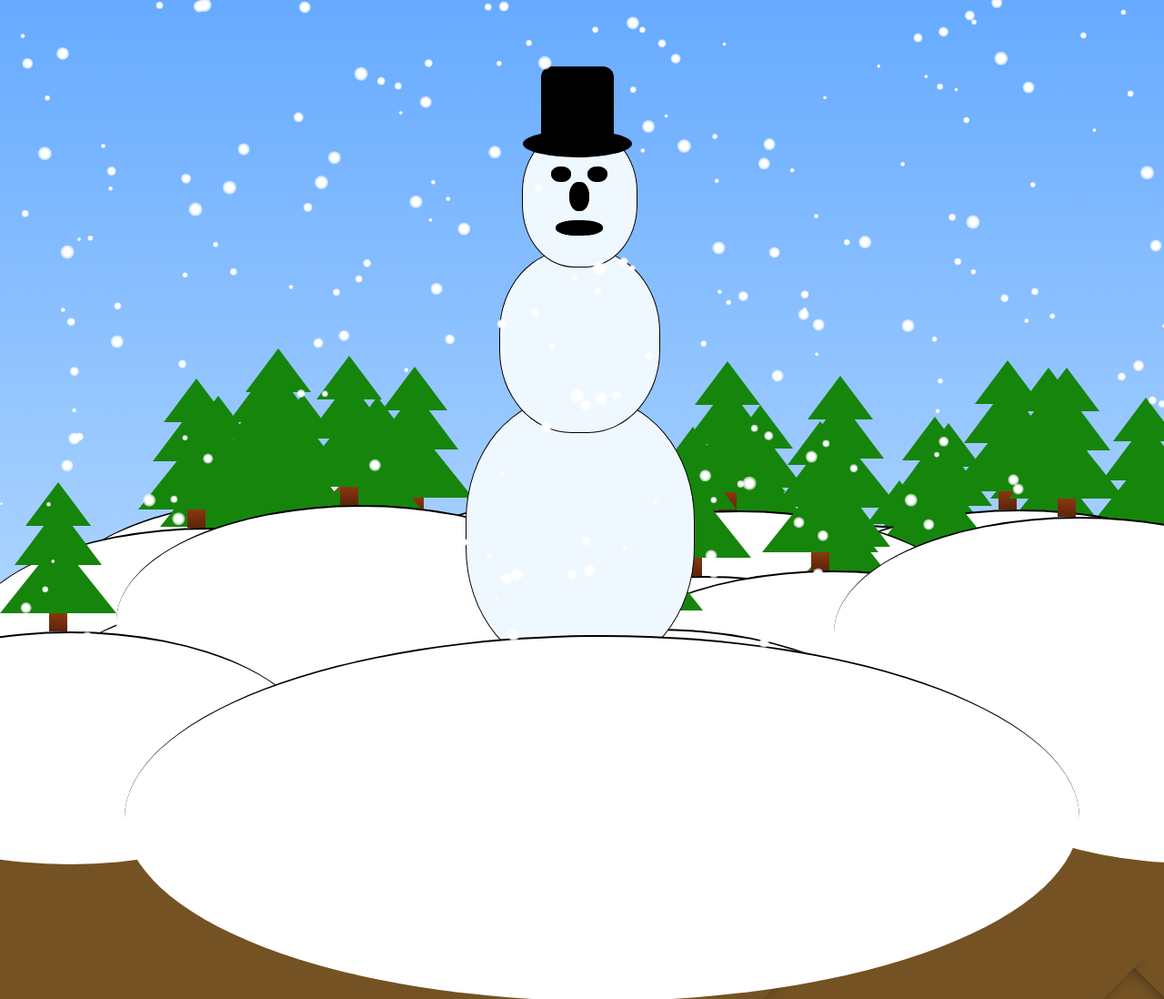
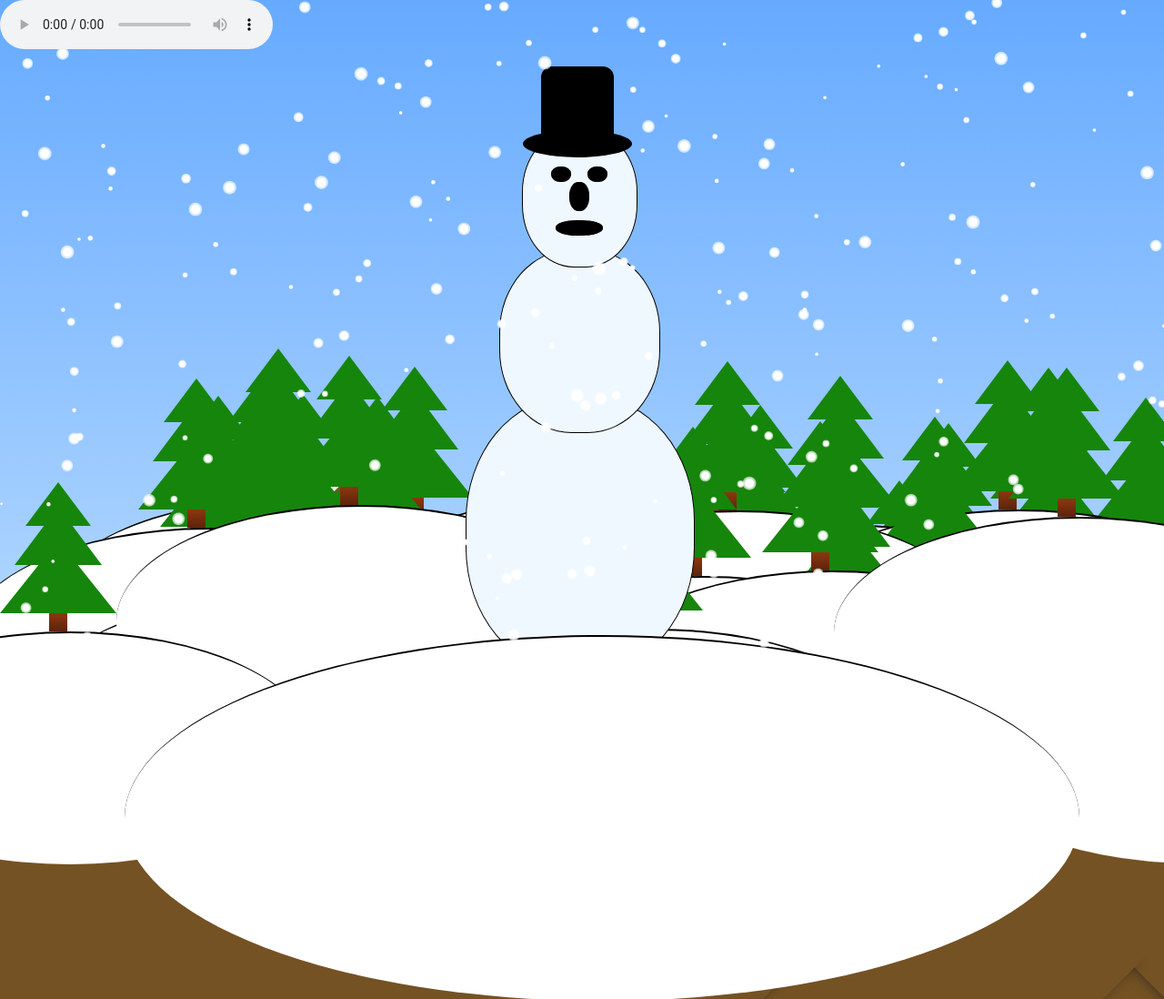
Before and after one commit to Web-240-responsive-design-ks/7xx, a plain HTML site: page index.html in a window 1280 px wide. Shown: the top 1098 px of the page at 91% size. Drawn offline with Linux system fonts and the light colour scheme.

Commit message:
added audio controls and fmaguy.ogg to the audio tag in index.html

```diff
--- a/index.html
+++ b/index.html
@@ -45,6 +45,7 @@
 
 <script src="assets/js/app.js"></script>
 <script src="assets/js/snow.js"></script>
-
+<audio controls>
+		<source src="assets/audio/famguy.ogg" type="audio/ogg">Your browser does not support the audio element.</audio>
 </body>
 </html>
```
Also changed, not shown: 2 other files.
